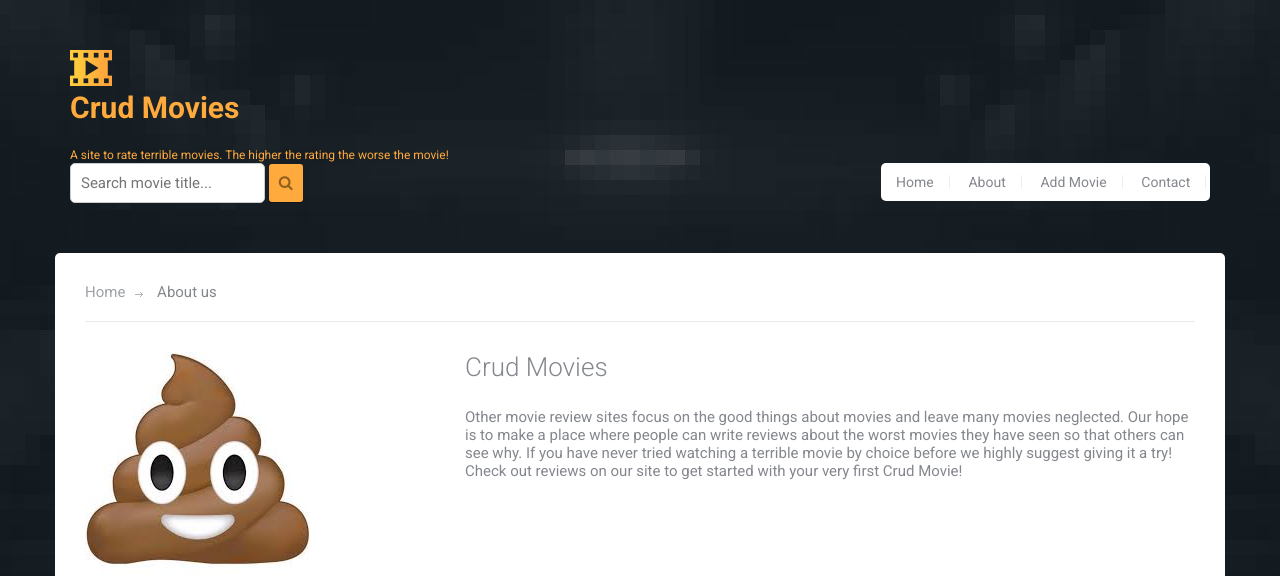
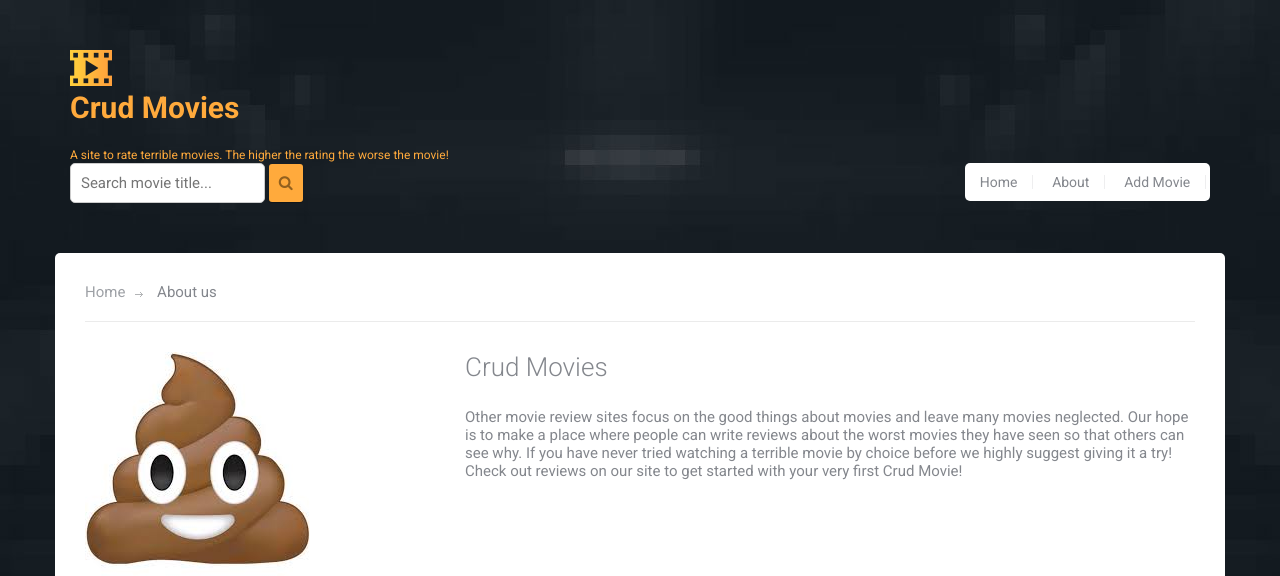
Before and after one commit to IS-Core-1-15/MovieReviewSite, a Django app: page /about/ in a window 1280 px wide. Shown: the top 576 px of the page. Run offline with Django 3.2, Linux system fonts and the light colour scheme.

Commit message:
remove contact page from nav bar

```diff
--- a/templates/base.html
+++ b/templates/base.html
@@ -45,7 +45,7 @@
 							<li class="menu-item"><a href="{% url 'index' %}">Home</a></li>
 							<li class="menu-item"><a href="{% url 'about' %}">About</a></li>
 							<li class="menu-item"><a href="{% url 'addMovie' %}">Add Movie</a></li>
-							<li class="menu-item"><a href="{% url 'contact' %}">Contact</a></li>
+							<!--<li class="menu-item"><a href="{% url 'contact' %}">Contact</a></li>-->
 							<li class="menu-item"></li>
 						</ul> <!-- .menu -->
 					</div> <!-- .main-navigation -->
```
